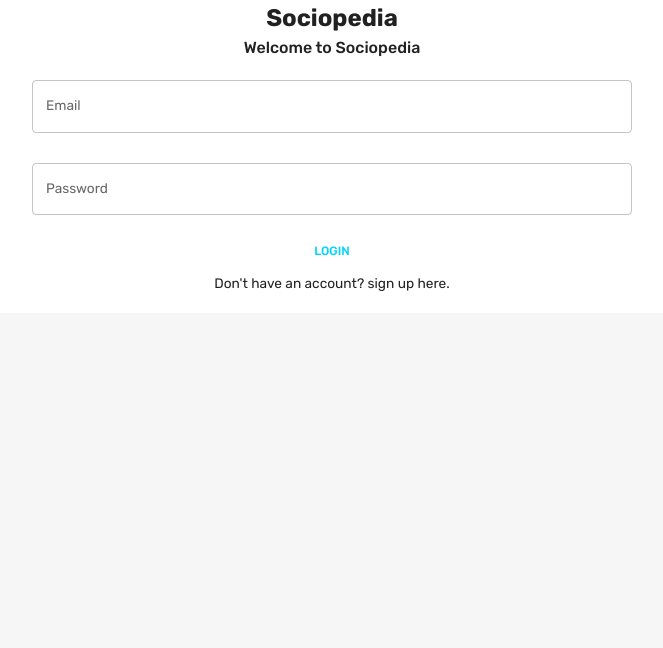
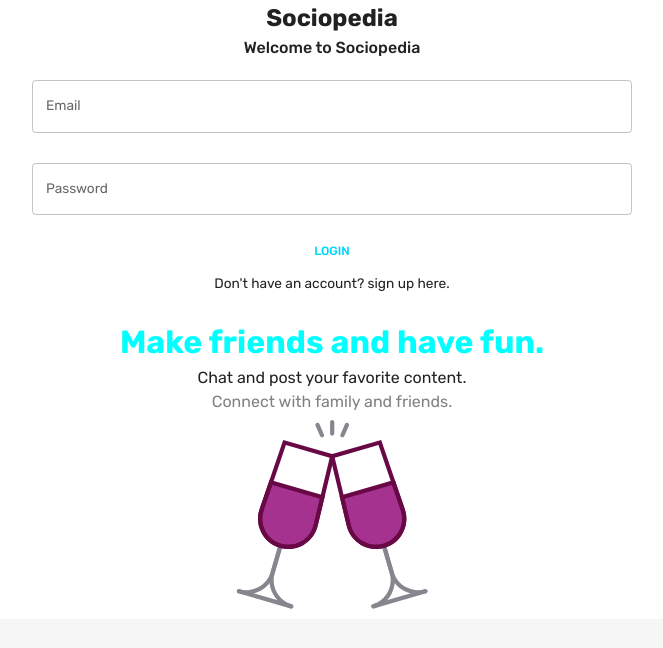
Before and after one commit to SandeepSingh1997/social-media-app, a React (Vite) app in the folder social-media-client/: page / in a window 1280 px wide. Shown: the top 648 px of the page, without its empty margins (308-971 px from the left). Built offline with nearby package versions, Linux system fonts and the light colour scheme.

Commit message:
login page graphics

```diff
--- a/social-media-client/src/scenes/loginPage/index.jsx
+++ b/social-media-client/src/scenes/loginPage/index.jsx
@@ -1,6 +1,8 @@
 import { useTheme } from "@emotion/react";
 import { Box, Typography, useMediaQuery } from "@mui/material";
 import Form from "./Form";
+import CheersImage from "../../assets/cheers.svg";
+import { Image } from "@mui/icons-material";
 
 const LoginPage = () => {
   const theme = useTheme();
@@ -22,6 +24,25 @@ const LoginPage = () => {
           Welcome to Sociopedia
         </Typography>
         <Form />
+        <Box
+          margin="5px"
+          alignItems="center"
+          display="flex"
+          flexDirection="column"
+        >
+          <Typography fontSize="xx-large" fontWeight="bold" color="aqua">
+            Make friends and have fun.
+          </Typography>
+
+          <Typography fontSize="medium">
+            Chat and post your favorite content.
+          </Typography>
+          <Typography fontSize="medium" color="gray">
+            Connect with family and friends.
+          </Typography>
+
+          <img src={CheersImage} width="200px" height="200px" />
+        </Box>
       </Box>
     </Box>
   );
```
Also changed, not shown: social-media-client/src/assets/cheers.svg (added).
